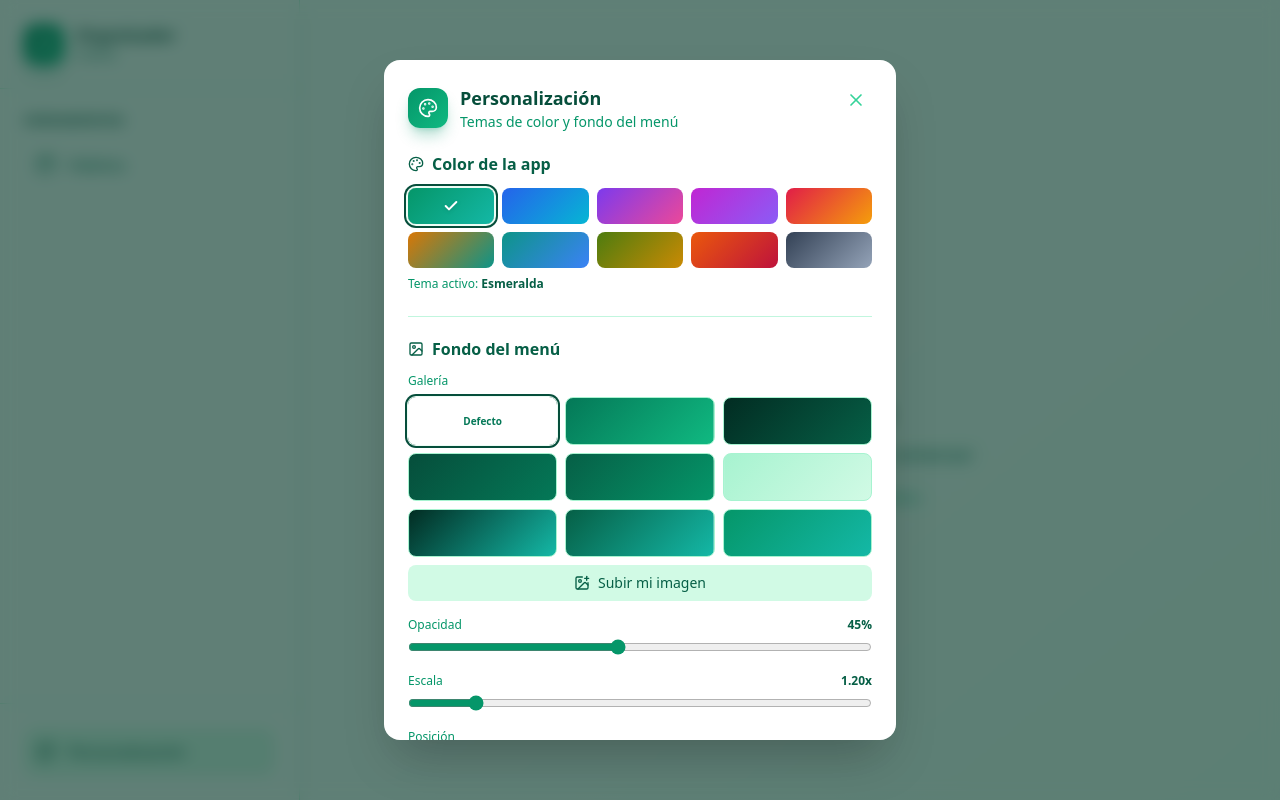
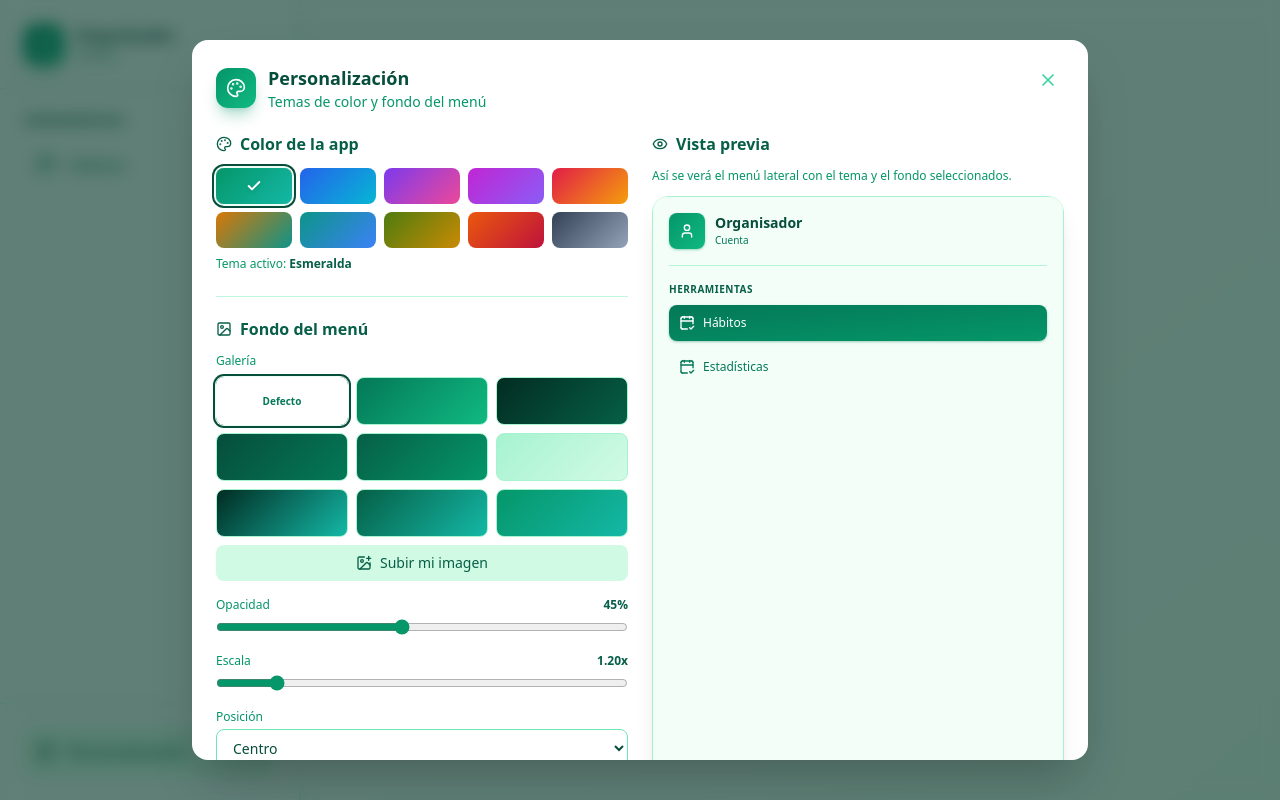
Before and after one commit to patitasJPP/Gansua, a React app in the folder frontend/: page / in a window 1280 px wide. Both pictures are taken after a click on the button "Personalización". Built offline with nearby package versions, Linux system fonts and the light colour scheme; the HTML template or start-up script is replaced by a standard one.

Commit message:
feat: vista previa en vivo en la personalizacion y fix de los colores de fondo del menu

```diff
--- a/frontend/src/layouts/navbar.tsx
+++ b/frontend/src/layouts/navbar.tsx
@@ -1,8 +1,9 @@
 import { useState } from "react";
 import { NavLink } from "react-router-dom";
 import { AnimatePresence, motion } from "motion/react";
-import { CalendarCheck2, Menu, Palette, User, X } from "lucide-react";
+import { CalendarCheck2, Eye, Menu, Palette, User, X } from "lucide-react";
 import { PersonalizacionPanel } from "../theme/PersonalizacionPanel";
+import { PreviewNavbar } from "../theme/PreviewNavbar";
 
 const herramientas = [{ to: "/habitos", etiqueta: "Hábitos", icono: CalendarCheck2 }];
 
@@ -151,7 +152,7 @@ export const Navbar = () => {
               animate={{ scale: 1, opacity: 1, y: 0 }}
               exit={{ scale: 0.95, opacity: 0, y: 10 }}
               transition={{ type: "spring", stiffness: 350, damping: 30 }}
-              className="bg-white rounded-2xl shadow-2xl w-full max-w-lg max-h-[85vh] overflow-y-auto p-6"
+              className="bg-white rounded-2xl shadow-2xl w-full max-w-4xl max-h-[90vh] overflow-y-auto p-6"
               onClick={(e) => e.stopPropagation()}
             >
               <div className="flex items-start justify-between mb-5">
@@ -178,7 +179,27 @@ export const Navbar = () => {
                 </button>
               </div>
 
-              <PersonalizacionPanel />
+              <div className="grid gap-6 lg:grid-cols-2">
+                {/* Configuración */}
+                <div className="min-w-0">
+                  <PersonalizacionPanel />
+                </div>
+
+                {/* Vista previa en vivo */}
+                <div className="min-w-0 flex flex-col">
+                  <div className="flex items-center gap-2 text-brand-800 font-semibold mb-3">
+                    <Eye className="w-4 h-4" />
+                    <span>Vista previa</span>
+                  </div>
+                  <p className="text-xs text-brand-600 mb-3">
+                    Así se verá el menú lateral con el tema y el fondo
+                    seleccionados.
+                  </p>
+                  <div className="flex-1">
+                    <PreviewNavbar />
+                  </div>
+                </div>
+              </div>
             </motion.div>
           </motion.div>
         )}
--- /dev/null
+++ b/frontend/src/theme/PreviewNavbar.tsx
@@ -0,0 +1,66 @@
+import { CalendarCheck2, Palette, User } from "lucide-react";
+
+/**
+ * Maqueta en miniatura del menú lateral que refleja en vivo el tema
+ * activo y el fondo personalizado (imagen, opacidad, escala y posición),
+ * reutilizando las mismas variables CSS aplicadas al <html>.
+ */
+export const PreviewNavbar = () => {
+  return (
+    <div className="relative rounded-2xl overflow-hidden border border-brand-200 shadow-xl h-full min-h-[400px]">
+      {/* Fondo personalizable */}
+      <div
+        aria-hidden
+        className="absolute inset-0"
+        style={{
+          backgroundImage: "var(--sidebar-imagen)",
+          backgroundSize: "cover",
+          backgroundPosition: "var(--sidebar-posicion)",
+          transform: "scale(var(--sidebar-escala))",
+          opacity: "var(--sidebar-opacidad)",
+        }}
+      />
+      {/* Capa de legibilidad (más clara que en el menú real para que se
+          aprecien los colores del fondo seleccionado) */}
+      <div aria-hidden className="absolute inset-0 bg-brand-50/55 backdrop-blur-sm" />
+
+      <div className="relative z-10 h-full flex flex-col p-4">
+        {/* Cuenta */}
+        <div className="flex items-center gap-2.5 pb-4 border-b border-brand-200/80 shrink-0">
+          <div className="w-9 h-9 rounded-lg bg-gradient-to-br from-brand-600 to-brand-500 flex items-center justify-center text-white shadow shadow-brand-600/30 shrink-0">
+            <User className="w-4 h-4" />
+          </div>
+          <div className="min-w-0">
+            <p className="text-sm font-bold leading-tight text-brand-900 truncate">
+              Organisador
+            </p>
+            <p className="text-[10px] text-brand-700 mt-0.5">Cuenta</p>
+          </div>
+        </div>
+
+        {/* Herramientas */}
+        <div className="py-4 space-y-2">
+          <p className="text-[10px] uppercase tracking-wider text-brand-800 font-semibold">
+            Herramientas
+          </p>
+          <div className="flex items-center gap-2 p-2.5 rounded-lg bg-gradient-to-br from-brand-700 to-brand-600 text-white shadow shadow-brand-700/30">
+            <CalendarCheck2 className="w-4 h-4" />
+            <span className="text-xs font-medium">Hábitos</span>
+          </div>
+          <div className="flex items-center gap-2 p-2.5 rounded-lg text-brand-700">
+            <CalendarCheck2 className="w-4 h-4" />
+            <span className="text-xs font-medium">Estadísticas</span>
+          </div>
+        </div>
+
+        {/* Personalización al pie */}
+        <div className="mt-auto">
+          <div className="flex items-center gap-2 p-2.5 rounded-lg bg-brand-100 text-brand-800">
+            <Palette className="w-4 h-4" />
+            <span className="text-xs font-medium">Personalización</span>
+          </div>
+        </div>
+      </div>
+    </div>
+  );
+};
--- a/frontend/src/theme/ThemeContext.tsx
+++ b/frontend/src/theme/ThemeContext.tsx
@@ -78,6 +78,18 @@ const leerTemaInicial = (): Tema => {
   return TEMAS[0];
 };
 
+/** Expande las referencias var(--...) de un fondo a los colores concretos
+ *  del tema actual, para que el valor quede autocontenido y no dependa de
+ *  la resolución de variables anidadas dentro de --sidebar-imagen. */
+const expandirVars = (valor: string): string => {
+  return valor.replace(/var\(\s*(--[\w-]+)\s*\)/g, (coincidencia, variable: string) => {
+    const resuelto = getComputedStyle(
+      document.documentElement,
+    ).getPropertyValue(variable).trim();
+    return resuelto || coincidencia;
+  });
+};
+
 const leerFondoInicial = (): FondoPersonalizacion => {
   try {
     const guardado = localStorage.getItem(CLAVE_FONDO);
@@ -119,7 +131,7 @@ export const ThemeProvider = ({ children }: { children: ReactNode }) => {
         ? "none"
         : fondo.imagen.startsWith("data:")
           ? `url("${fondo.imagen}")`
-          : fondo.imagen;
+          : expandirVars(fondo.imagen);
 
     raiz.style.setProperty("--sidebar-imagen", valorImagen);
     raiz.style.setProperty("--sidebar-opacidad", String(fondo.opacidad));
@@ -130,7 +142,7 @@ export const ThemeProvider = ({ children }: { children: ReactNode }) => {
     } catch {
       // sin persistencia (p. ej. imagen muy grande)
     }
-  }, [fondo]);
+  }, [fondo, tema]);
 
   const cambiarTema = useCallback((id: string) => {
     const encontrado = TEMAS.find((t) => t.id === id);
```
